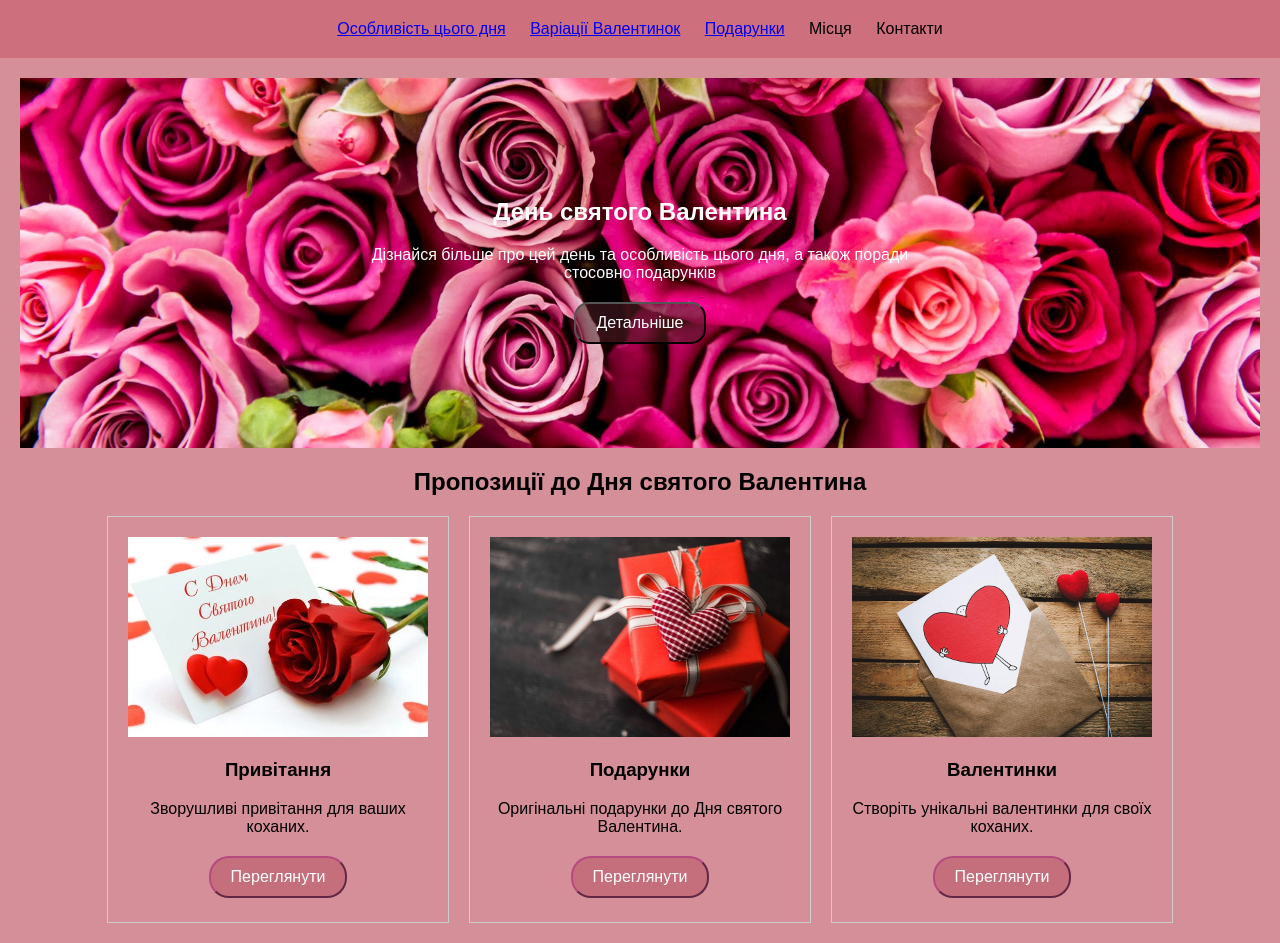
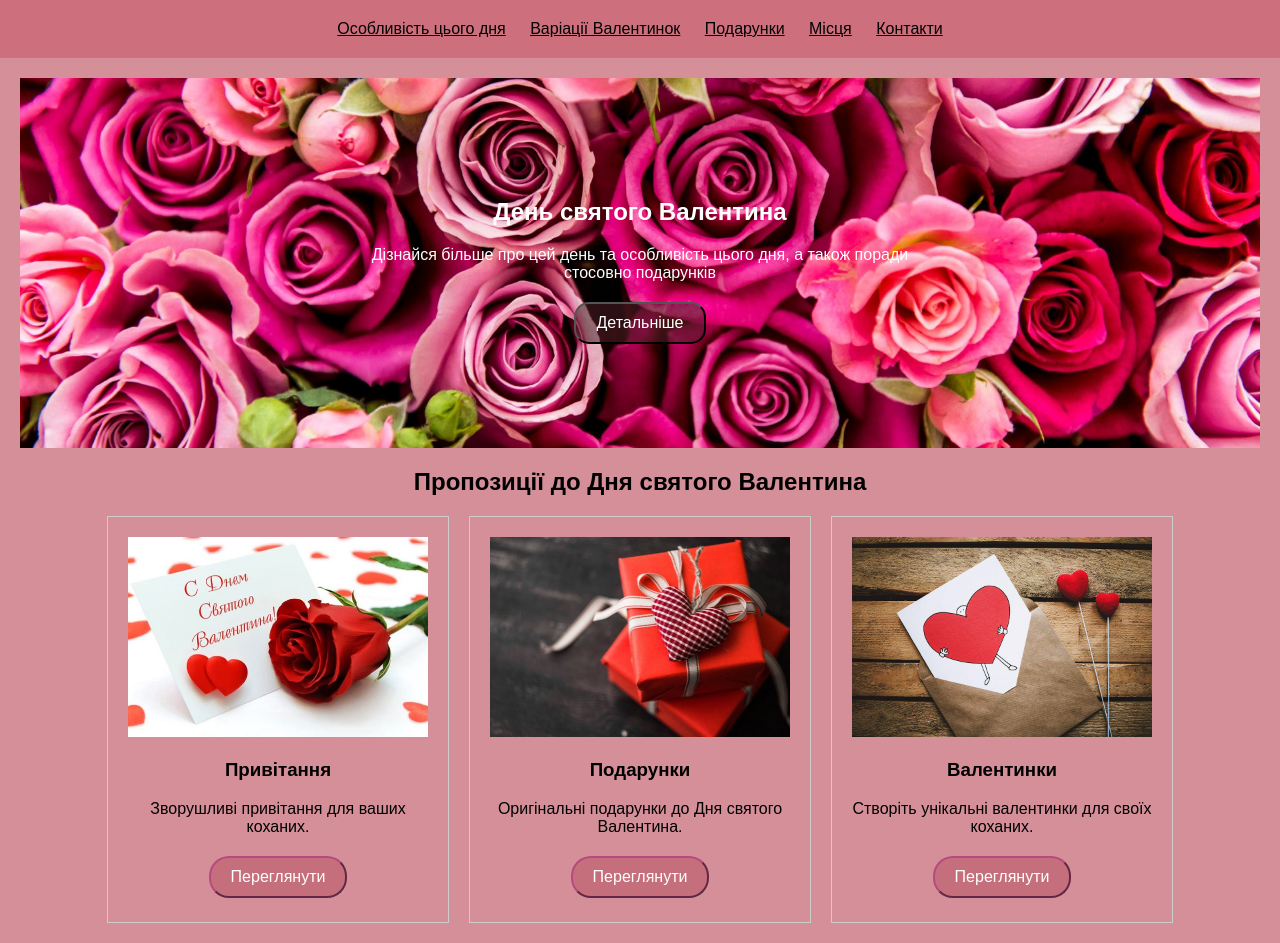
Before and after one commit to DarynaPolt/Valentine-s-day, a plain HTML site: page index.html in a window 1280 px wide. Drawn offline with Linux system fonts and the light colour scheme.

Commit message:
Змінила колір у header

```diff
--- a/css/style.css
+++ b/css/style.css
@@ -16,11 +16,16 @@ nav ul {
     margin: 0;
     padding: 0;
     text-align: center;
+    color: black;
 }
 
 nav li {
     display: inline;
     margin: 0 10px;
+}
+
+nav li a {
+    color: black;
 }
 
 main {
--- a/index.html
+++ b/index.html
@@ -13,8 +13,8 @@
           <li><a href="#">Особливість цього дня</a></li>
           <li><a href="#">Варіації Валентинок</a></li>
           <li><a href="#">Подарунки</a></li>
-          <li><a href="#"></a>Місця</li>
-          <li><a href="#"></a>Контакти</li>
+          <li><a href="#">Місця</a></li>
+          <li><a href="#">Контакти</a></li>
         </ul>
       </nav>
     </header>
```
